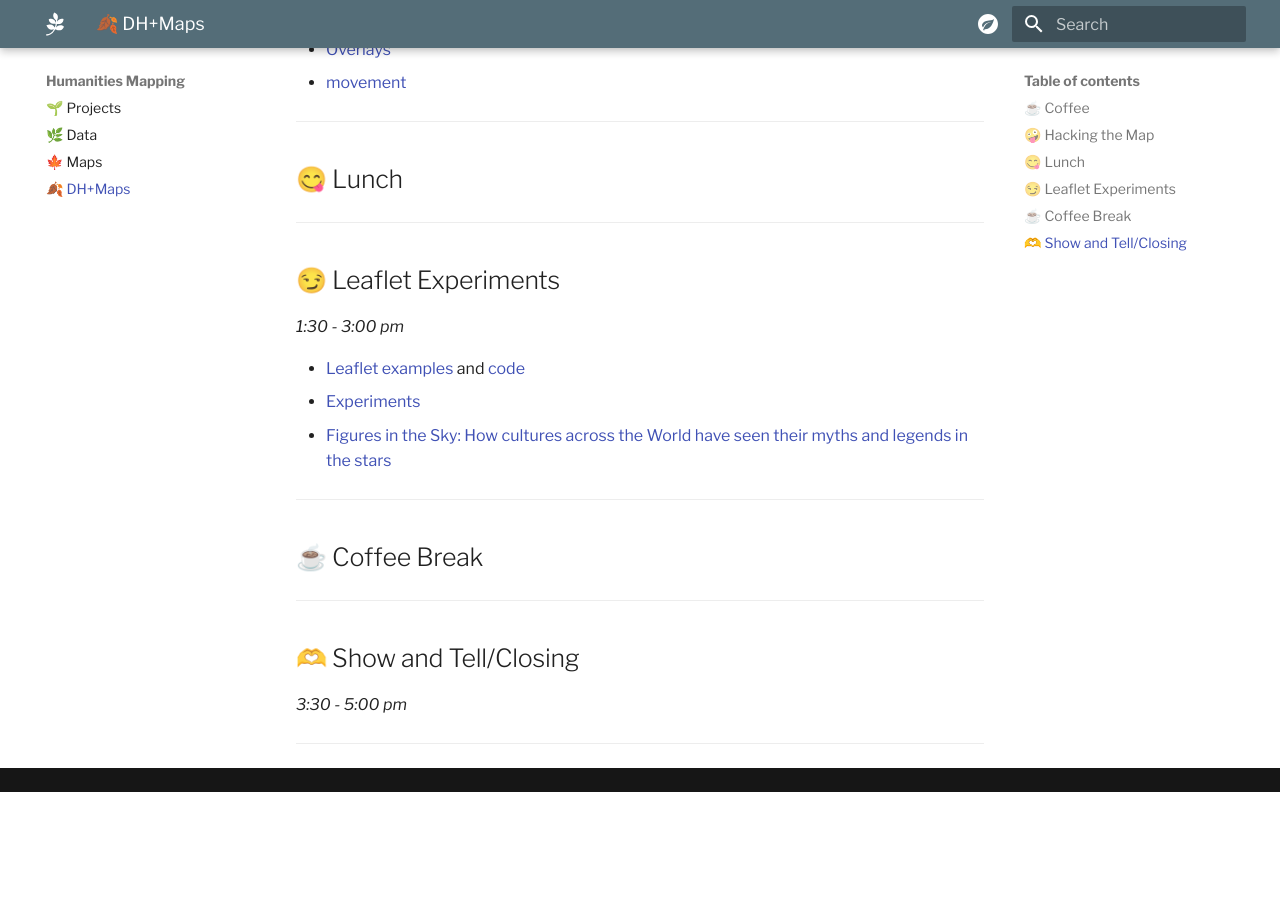
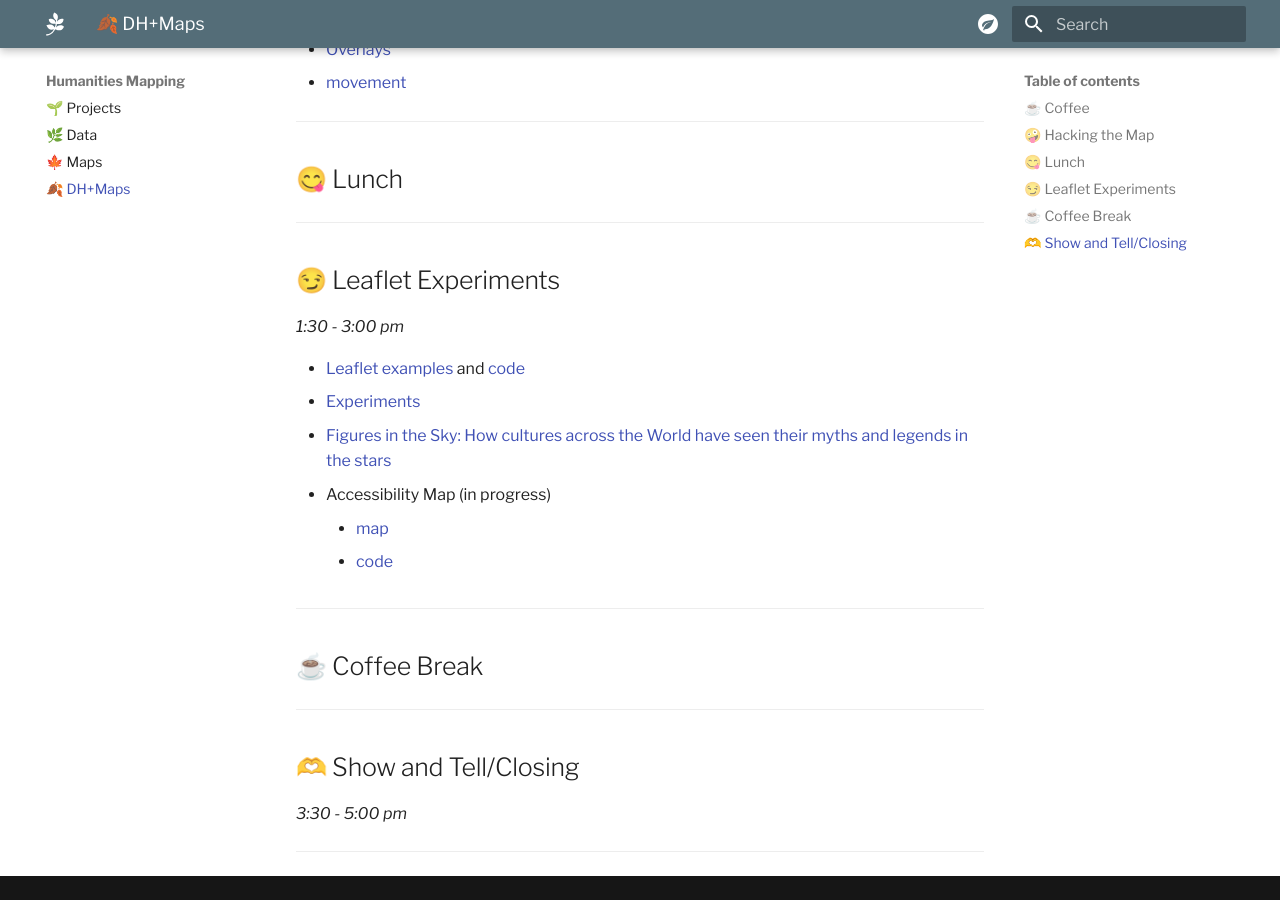
Before and after one commit to apjanco/leaflet-course, an MkDocs documentation site: the page built from docs/day4.md, in a window 1280 px wide and 900 px high, scrolled down 588 px. Built offline with MkDocs 1.6.1 and Material for MkDocs 9.7.7, drawn with Linux system fonts in a browser that asks for light colours; before the commit the page ends 1380 px from its top, so only the background shows below that.

Commit message:
updates for day 4

```diff
--- a/docs/day4.md
+++ b/docs/day4.md
@@ -32,6 +32,9 @@ _1:30 - 3:00 pm_
 - [Experiments](https://github.com/jwasilgeo/leaflet-experiments)
 - [Figures in the Sky: How cultures across the World have seen their myths and legends in the stars](https://figuresinthesky.visualcinnamon.com/)
 
+- Accessibility Map (in progress)
+    - [map](https://buttoned-wise-woolen.glitch.me/)
+    - [code]((https://glitch.com/edit/#!/buttoned-wise-woolen))
 <hr>
 
 ## ☕ Coffee Break
```
